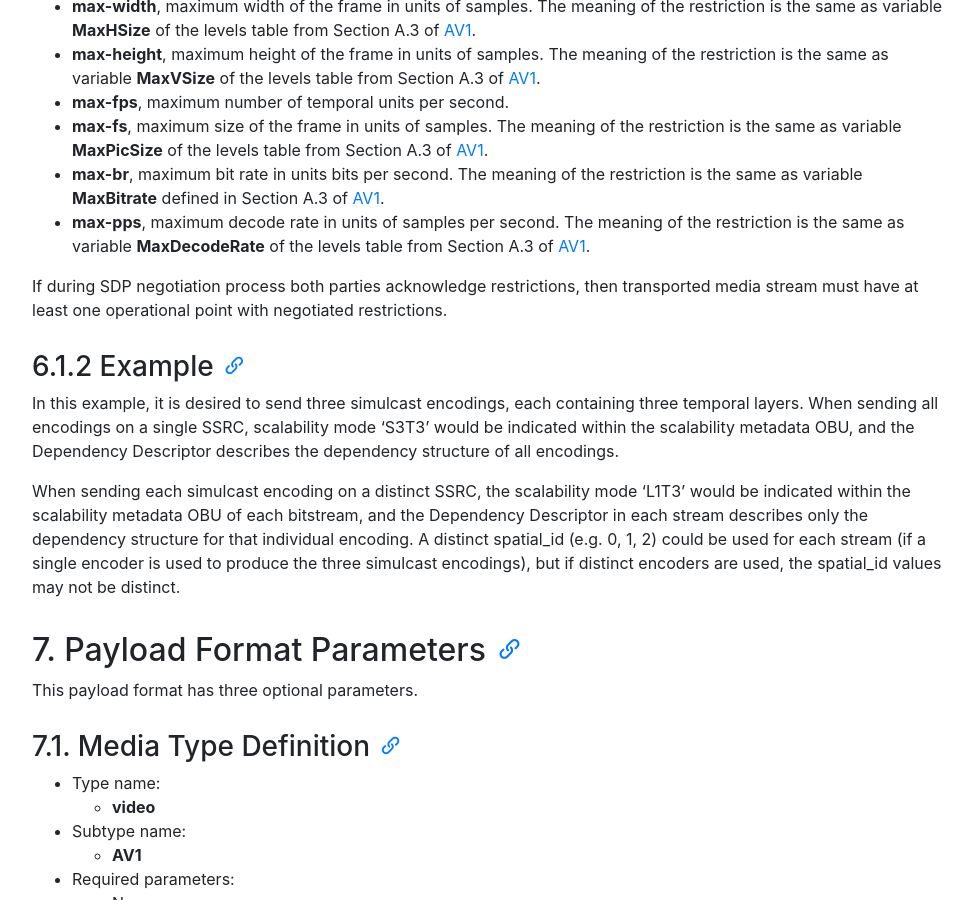
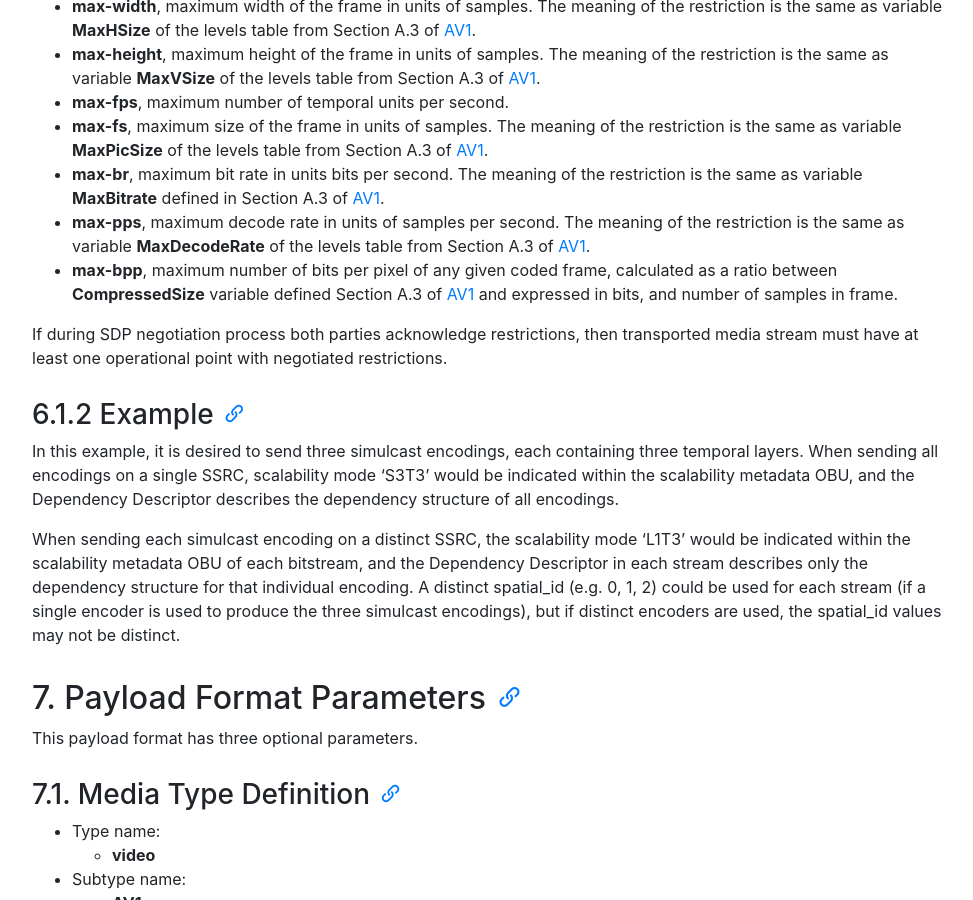
Before and after one commit to AOMediaCodec/av1-rtp-spec, a Jekyll site: the page built from index.md, in a window 1280 px wide and 900 px high, scrolled down 9406 px. Shown: the whole window, without its empty margins (53-1026 px from the left). Built offline with Jekyll 4.4.1, drawn with Linux system fonts in a browser that asks for light colours; nearby versions of some CDN libraries.

Commit message:
Added definition for max-bpp rid restriction

```diff
--- a/av1-rtp-spec.md
+++ b/av1-rtp-spec.md
@@ -316,6 +316,7 @@ RID specification declares the set of codec-agnostic restrictions for media stre
 * **max-fs**, maximum size of the frame in units of samples. The meaning of the restriction is the same as variable **MaxPicSize** of the levels table from Section A.3 of [AV1].
 * **max-br**, maximum bit rate in units bits per second. The meaning of the restriction is the same as variable **MaxBitrate** defined in Section A.3 of [AV1].
 * **max-pps**, maximum decode rate in units of samples per second. The meaning of the restriction is the same as variable **MaxDecodeRate** of the levels table from Section A.3 of [AV1].
+* **max-bpp**, maximum number of bits per pixel of any given coded frame, calculated as a ratio between **CompressedSize** variable defined Section A.3 of [AV1] and expressed in bits, and number of samples in frame.
 
 If during SDP negotiation process both parties acknowledge restrictions, then transported media stream must have at least one operational point with negotiated restrictions.
 
```
